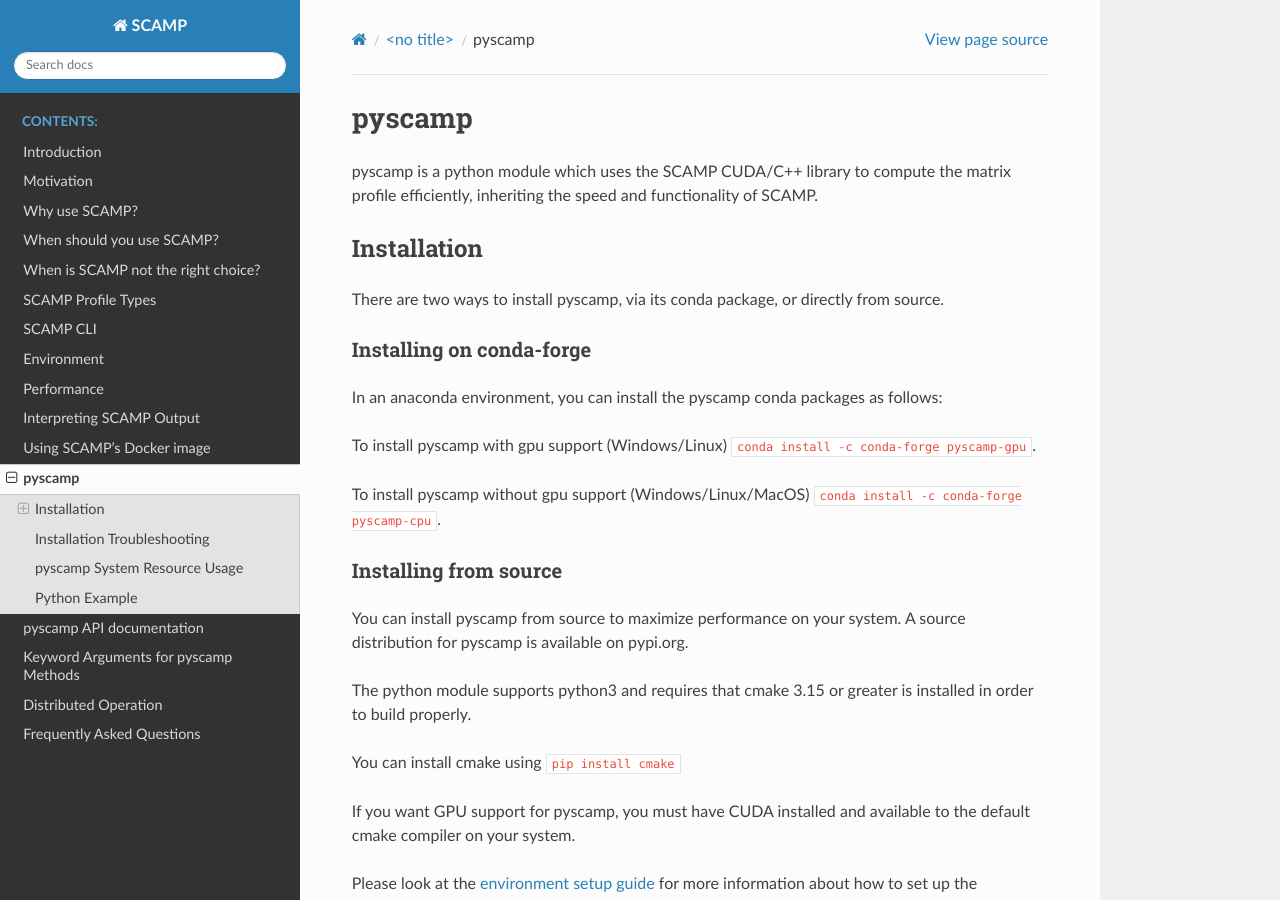
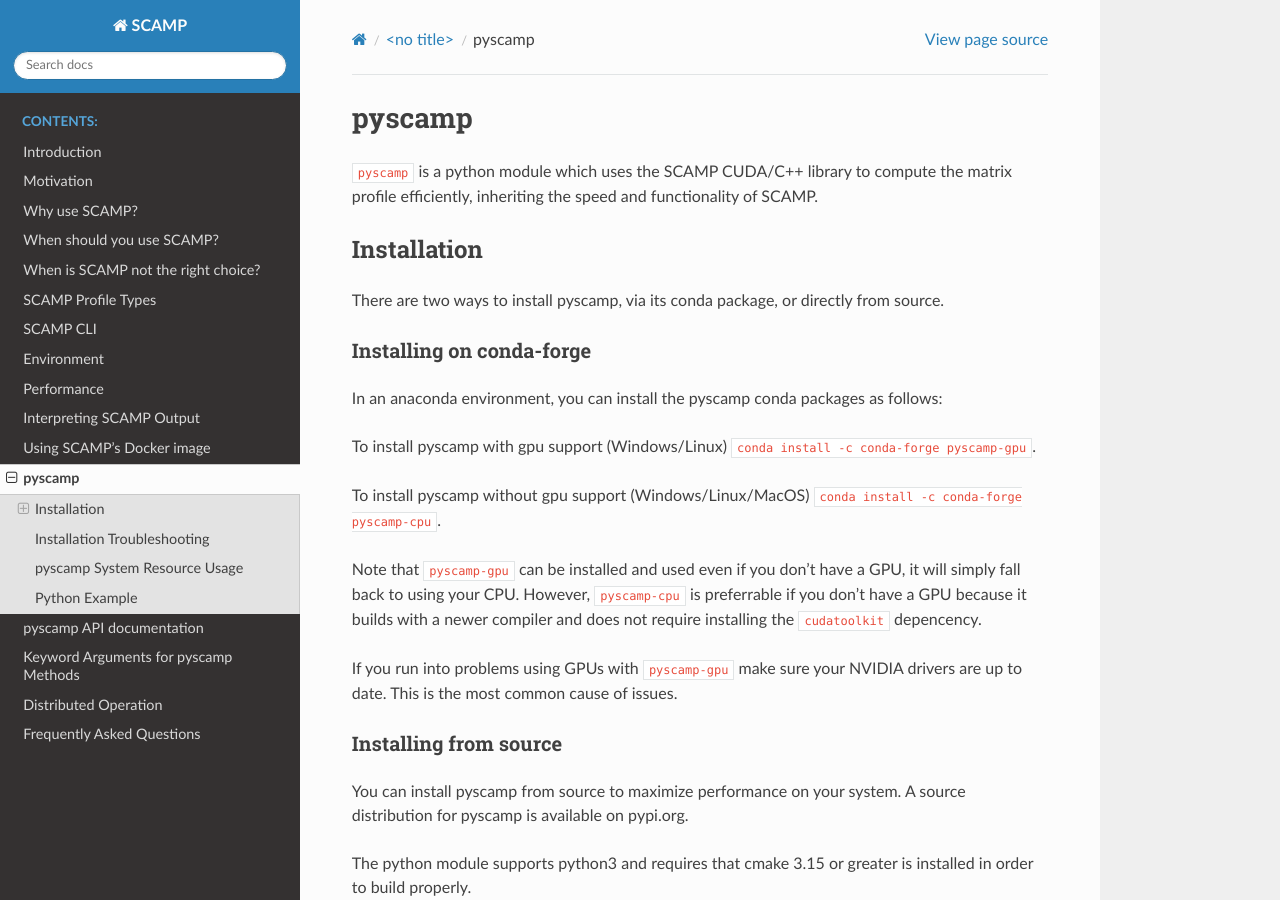
Before and after one commit to zpzim/SCAMP, a Sphinx documentation site: the page built from docs/source/pyscamp/intro.rst, in a window 1280 px wide and 900 px high. Built offline with Sphinx 7.4.7 and the Read the Docs theme 2.0.0, drawn with Linux system fonts in a browser that asks for light colours; some of the changed text lies outside the part shown.

Commit message:
Update intro.rst

```diff
--- a/docs/source/pyscamp/intro.rst
+++ b/docs/source/pyscamp/intro.rst
@@ -1,7 +1,7 @@
 pyscamp
 =======
 
-pyscamp is a python module which uses the SCAMP CUDA/C++ library to compute the matrix profile efficiently, inheriting the speed and functionality of SCAMP.
+``pyscamp`` is a python module which uses the SCAMP CUDA/C++ library to compute the matrix profile efficiently, inheriting the speed and functionality of SCAMP.
 
 
 Installation
@@ -15,6 +15,10 @@
 To install pyscamp with gpu support (Windows/Linux) ``conda install -c conda-forge pyscamp-gpu``.
 
 To install pyscamp without gpu support (Windows/Linux/MacOS) ``conda install -c conda-forge pyscamp-cpu``.
+
+Note that ``pyscamp-gpu`` can be installed and used even if you don't have a GPU, it will simply fall back to using your CPU. However, ``pyscamp-cpu`` is preferrable if you don't have a GPU because it builds with a newer compiler and does not require installing the ``cudatoolkit`` depencency.
+
+If you run into problems using GPUs with ``pyscamp-gpu`` make sure your NVIDIA drivers are up to date. This is the most common cause of issues.
 
 Installing from source
 ^^^^^^^^^^^^^^^^^^^^^^
@@ -61,7 +65,11 @@
 
 **Figuring out what went wrong**: You can use ``pip install -v pyscamp`` to print the output of the cmake configuration and build.
 
-**Getting CUDA to work**: Ensure pyscamp is built with cuda using ``FORCE_CUDA=1 pip install -I --no-cache-dir pyscamp``. If this fails, that means cmake was unable to detect your cuda installation or it wasn't new enough (see :doc:`environment setup guide </environment>` for which versions of cuda are supported). Some general troubleshooting steps you can try are:
+**Getting CUDA to work**:
+
+**When installing from conda-forge**: If you have installed the ``pyscamp-gpu`` conda-forge package and you are having trouble with CUDA the most common issue is that the NVIDIA drivers on the system need to be updated to work with the newest versions of CUDA. Please try to update your GPU drivers.
+
+**When building from source**: Ensure pyscamp is built with cuda using ``FORCE_CUDA=1 pip install -I --no-cache-dir pyscamp``. If this fails, that means cmake was unable to detect your cuda installation or it wasn't new enough (see :doc:`environment setup guide </environment>` for which versions of cuda are supported). Some general troubleshooting steps you can try are:
 
   * If you installed pyscamp previously and you have since installed cuda, make sure to add the ``-I`` and ``--no-cache-dir`` flags to pip install just to make sure you are reinstalling correctly.
   * Use ``pip install -v`` to get more information about the build configuration and make sure it is using the compilers and cuda like you expect.
```
